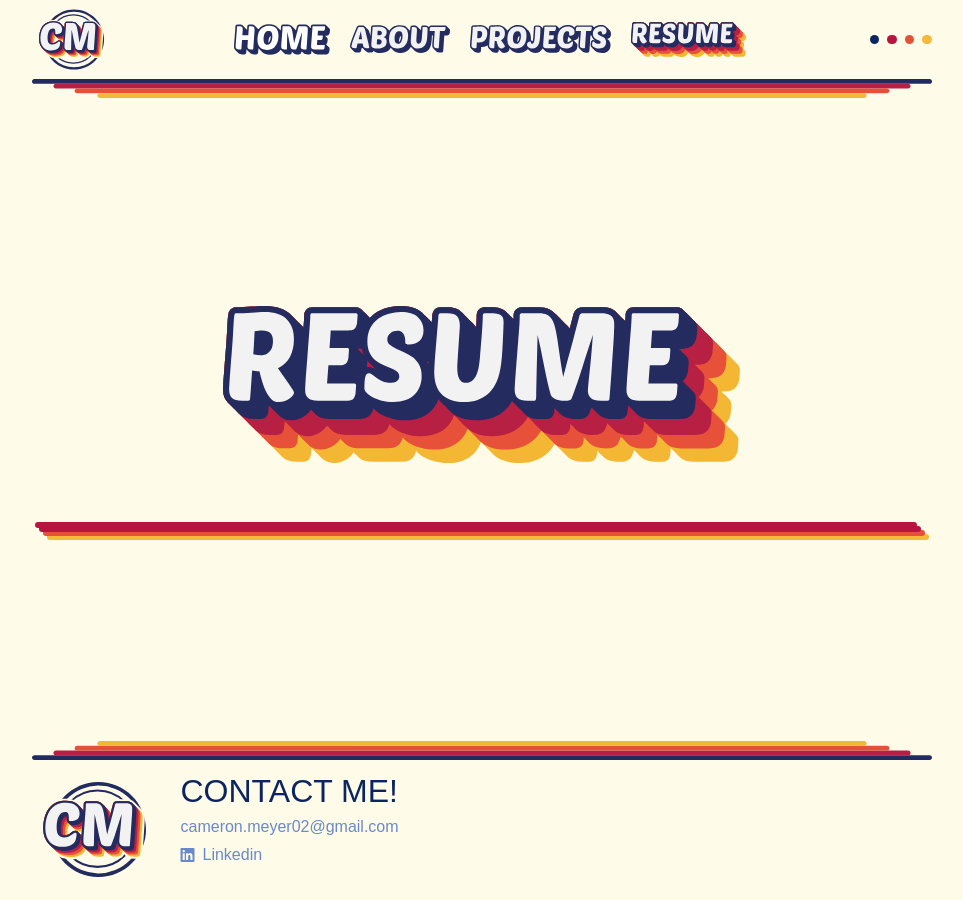
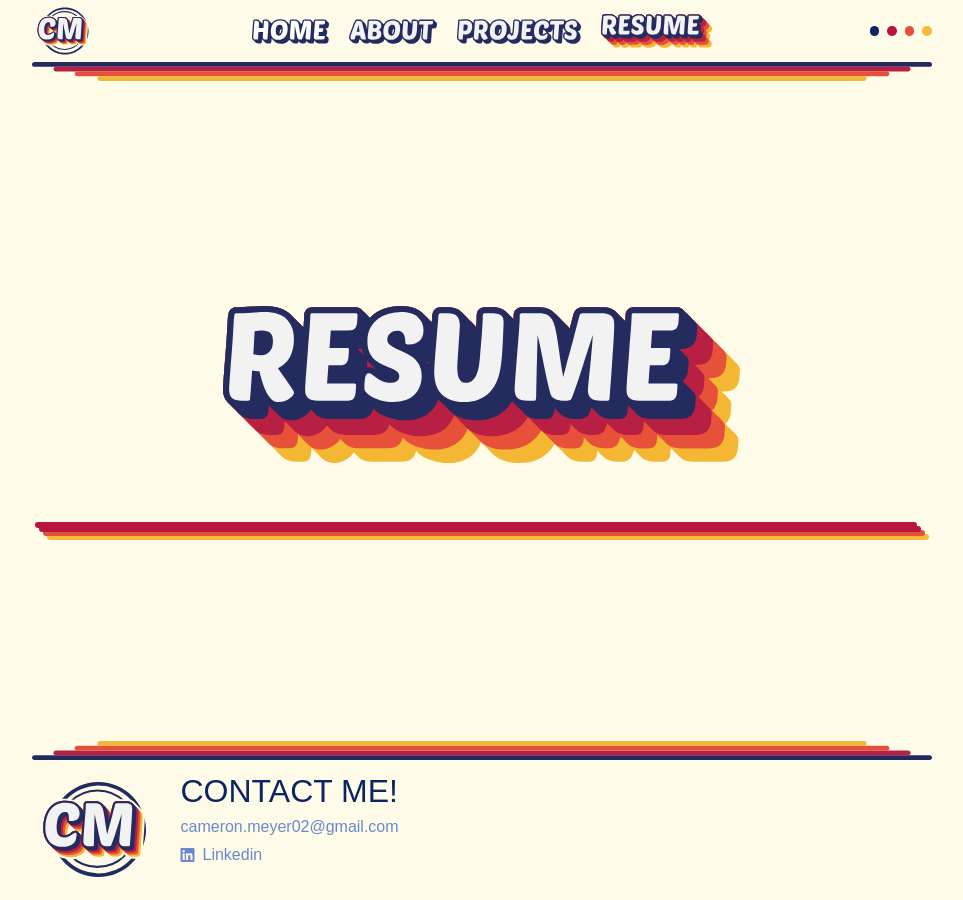
Before and after one commit to cameronmeyer/cameronmeyer.github.io, a Jekyll site: the page built from _pages/resume.md, in a window 1280 px wide. Shown: the whole page, without its empty margins (158-1121 px from the left). Built offline with Jekyll 4.4.1, drawn with Linux system fonts in a browser that asks for light colours; some web fonts are replaced.

Commit message:
Fixed Nav Link Sizing

```diff
--- a/_includes/navbar.html
+++ b/_includes/navbar.html
@@ -1,9 +1,8 @@
 <nav class="main line-1">
     <div class="content-wrapper">
         <div class="content flex flex-column">
-            <div class="flex flex-column lg:flex-row items-center my-3 lg:my-0">
-                {% assign nav_images_width=7.5 %}
-                <div class="flex flex-row items-center lg:mr-auto w-full">
+            <div class="flex flex-column lg:flex-row items-center mt-3 lg:my-0">
+                <div class="nav-home-burger flex flex-row items-center lg:mr-auto">
                     <a class="home-logo m-0" alt="Home" href="/">
                         <object class="h-full" data="/assets/images/CM_Logo.svg" type="image/svg+xml" style="pointer-events: none; vertical-align: bottom;"></object>
                     </a>
@@ -16,10 +15,13 @@
                 {% assign projectsLogo = "/assets/images/Projects_Logo.svg" %}
                 {% assign resumeLogo   = "/assets/images/Resume_Logo.svg" %}
 
+                {% assign isProjectsCurrentPage = false %}
+
                 {% for item in site.data.navigation %}
                 {% if page.title == item.title %}
                 {% if item.project %}
                 {% assign projectsLogo = "/assets/images/Projects_Logo_Active.svg" %}
+                {% assign isProjectsCurrentPage = true %}
                 {% break %}
                 {% elsif page.title contains 'Home' %}
                 {% assign homeLogo = "/assets/images/Home_Logo_Active.svg" %}
@@ -34,18 +36,17 @@
                 {% endif %}
                 {% endfor %}
 
-                {% assign links_padding=17.5 %}
-                <div class="links flex flex-column lg:flex-row items-center w-full lg:w-auto text-center stateful" for="nav-burger" style="padding-left: {{ links_padding }}%; padding-right: {{ links_padding }}%;">
-                    <a class="link" href="/" style="flex: 0 0 19.6937%">
-                        <object data="{{ homeLogo }}" type="image/svg+xml" style="pointer-events: none;"></object>
+                <div class="links flex flex-column lg:flex-row items-center w-full lg:w-auto text-center stateful" for="nav-burger">
+                    <a class="link {% if page.title contains 'Home' %} current-page {% endif %}" href="/">
+                        <object class="w-full" data="{{ homeLogo }}" type="image/svg+xml" style="pointer-events: none;"></object>
                     </a>
 
-                    <a class="link" href="/about/" style="flex: 0 0 22.6101%">
-                        <object data="{{ aboutLogo }}" type="image/svg+xml" style="pointer-events: none;"></object>
+                    <a class="link {% if page.title contains 'About' %} current-page {% endif %}" href="/about/">
+                        <object class="w-full" data="{{ aboutLogo }}" type="image/svg+xml" style="pointer-events: none;"></object>
                     </a>
 
-                    <div class="dropdown items-center" style="flex: 0 0 31.7037%">
-                        <object data="{{ projectsLogo }}" type="image/svg+xml" style="pointer-events: none;"></object>
+                    <div class="dropdown items-center {% if isProjectsCurrentPage %} current-page {% endif %}">
+                        <object class="w-full" data="{{ projectsLogo }}" type="image/svg+xml" style="pointer-events: none;"></object>
                         <div class="dropdown-content flex flex-column w-full lg:w-auto">
                             {% for item in site.data.navigation %}
                             {% if item.project %}
@@ -56,12 +57,12 @@
                         </div>
                     </div>
 
-                    <a class="link" href="/resume/" style="flex: 0 0 25.9925%">
-                        <object data="{{ resumeLogo }}" type="image/svg+xml" style="pointer-events: none;"></object>
+                    <a class="link {% if page.title contains 'Resume' %} current-page {% endif %}" href="/resume/">
+                        <object class="w-full" data="{{ resumeLogo }}" type="image/svg+xml" style="pointer-events: none;"></object>
                     </a>
                 </div>
 
-                <div class="dots flex flex-row my-0 mr-0 ml-auto" style="width: {{ nav_images_width }}%; max-width: {{ nav_images_width }}%">
+                <div class="dots flex flex-row my-0 mr-0 ml-auto">
                     <div class="dot-1 border-radius-full"></div>
                     <div class="dot-2 border-radius-full lg:ml-2"></div>
                     <div class="dot-3 border-radius-full lg:ml-2"></div>
--- a/_sass/includes/navbar.scss
+++ b/_sass/includes/navbar.scss
@@ -16,6 +16,11 @@
             background-color: darken($clr-cream, 8);
         }
 
+        .nav-home-burger {
+            max-width: 100%;
+            width: 100%;
+        }
+
         .home-logo {
             max-width: 15%;
         }
@@ -29,19 +34,20 @@
             gap: 0px;
             transition: visibility 0s, opacity 0.3s, max-height 0.3s;
             margin-bottom: 0px;
+            max-height: 0px;
 
             .link {
-                min-width: 6rem;
                 align-items: center;
             }
         }
 
         .links.active {
-            display: grid;
+            display: flex;
             visibility: visible;
             opacity: 1;
-            gap: 0.5rem;
+            gap: 0.75rem;
             margin-bottom: 0.5rem;
+            max-height: max-content;
         }
 
         .dots, .dot-1, .dot-2, .dot-3, .dot-4 {
@@ -69,9 +75,14 @@
             }
         }
 
+        .nav-home-burger {
+            max-width: 3.9rem;
+            width: 3.9rem;
+            min-width: 3.9rem;
+        }
+
         .link {
             color: $clr-jalapeno-red;
-            min-width: 6rem;
             align-items: center;
             display: flex;
 
@@ -93,11 +104,16 @@
             justify-content: center;
             align-items: center;
             gap: 1.25rem;
+            padding-left: 17.5%;
+            padding-right: 17.5%;
         }
 
         .dots {
             justify-content: center;
             flex: 1 1 0px;
+            max-width: 3.9rem;
+            width: 3.9rem;
+            min-width: 3.9rem;
         }
 
         .dot-1, .dot-2, .dot-3, .dot-4 {
@@ -121,6 +137,41 @@
             background-color: $clr-squash-blossom;
         }
     }
+
+    .links {
+        // Home
+        > *:nth-child(1) {
+            width: 19.2435%;
+        }
+        // About
+        > *:nth-child(2) {
+            width: 22.0933%;
+        }
+        // Projects
+        > *:nth-child(3) {
+            width: 30.9789%;
+        }
+        // Resume
+        > *:nth-child(4) {
+            width: 25.3983%;
+        }
+        // Home
+        > *:nth-child(1).current-page {
+            width: 21.5296% !important;
+        }
+        // About
+        > *:nth-child(2).current-page {
+            width: 24.3793% !important;
+        }
+        // Projects
+        > *:nth-child(3).current-page {
+            width: 33.2650% !important;
+        }
+        // Resume
+        > *:nth-child(4).current-page {
+            width: 27.6843% !important;
+        }
+    }
     /* Dropdown Button */
     .dropbtn {
         color: $clr-jalapeno-red;
@@ -131,7 +182,6 @@
     .dropdown {
         position: relative;
         display: grid;
-        min-width: 6rem;
 
         > *:not(.dropdown-content) {
             transition: transform .1s;
```
